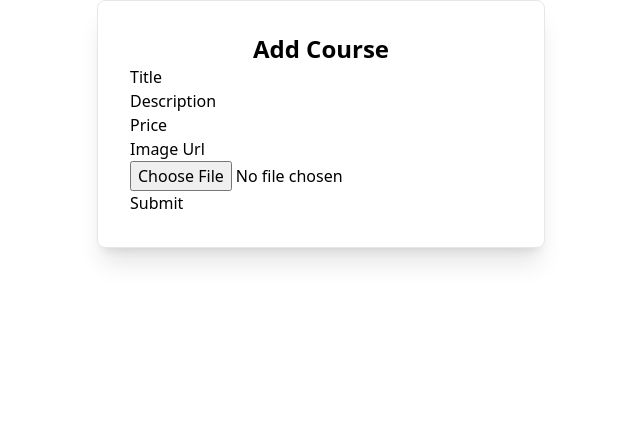
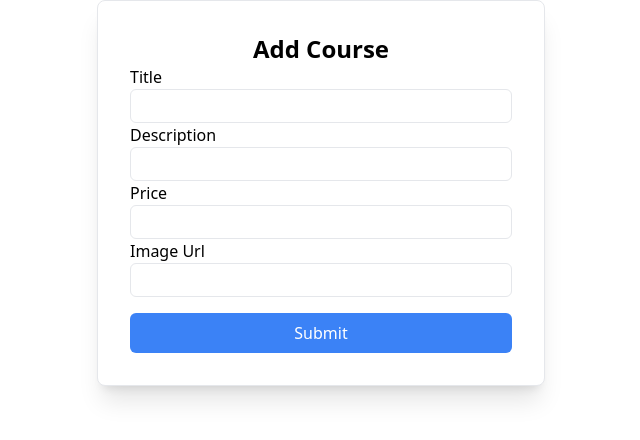
Before and after one commit to Tanmay4477/frontend_courseX, a React (Vite) app: page /course/add in a window 1280 px wide. Shown: the top 440 px of the page, without its empty margins (319-959 px from the left). Built offline with nearby package versions, Linux system fonts and the light colour scheme.

Commit message:
Add Content Component

```diff
--- /dev/null
+++ b/src/components/Admin/AddContent.tsx
@@ -0,0 +1,49 @@
+import { useState } from "react"
+
+export const AddContent = () => {
+    const [videoUrl, setVideoUrl] = useState<string[]>(['']);
+    const [formSubmit, setFormSubmit] = useState(false);
+
+    const addInputField = () => {
+        setFormSubmit(false);
+        setVideoUrl([...videoUrl, '']);
+    };
+
+    const handleChange = (e: React.ChangeEvent<HTMLInputElement>, index: number) => {
+        setFormSubmit(false);
+        const newInputs = [...videoUrl];
+        newInputs[index] = e.target.value;
+        setVideoUrl(newInputs);
+    }
+
+    const SubmitForm = async (e:React.FormEvent<HTMLFormElement>) => {
+        e.preventDefault();
+                // axios.post request
+
+        setVideoUrl(['']);
+        setFormSubmit(true);
+        setTimeout(() => {
+            setFormSubmit(false);
+        }, 2000)
+    }
+
+    return (
+        <form className="border mx-auto max-w-md shadow-lg p-4 flex flex-col gap-2" onSubmit={SubmitForm}>
+            <div className="text-2xl font-bold text-center">Add Content</div>
+            <div>
+                <label className="block">Add Video Url </label>
+            </div>
+            {videoUrl.map((input, index) => (
+                <div key={index}>
+                    <input className="border w-full rounded-md p-1" type="text" value={input} onChange={(e) => handleChange(e, index)} required />
+                </div>
+            ))}
+
+            <button className="text-sm block underline self-start" onClick={addInputField} >Add Another video url</button>
+            <button className="w-full bg-blue-500 rounded-md p-2 text-white" type="submit">Submit</button>
+
+            {formSubmit && <div className="text-green-400">Content Added 😊 </div>}
+
+        </form>
+    )
+}
--- a/src/components/Admin/AddCourseForm.tsx
+++ b/src/components/Admin/AddCourseForm.tsx
@@ -1,19 +1,19 @@
 import { useState } from "react"
+// import axios from "axios"
 
 interface FormInterface {
     title: string,
     description: string,
     price: number | null,
-    imageUrl: File | undefined
+    imageUrl: string
 }
-
 
 export const AddCourseForm = () => {
     const [formData, setFormData] = useState<FormInterface>({
         title: "",
         description: "",
         price: null,
-        imageUrl: undefined
+        imageUrl: ""
     });
 
     const [errors, setErrors] = useState("");
@@ -24,39 +24,40 @@
             setErrors("Title is too short");
             return
         }
-        if (!formData.description || formData.description.length < 5) {
+        else if (!formData.description || formData.description.length < 5) {
             setErrors("Description is too short");
             return
         }
 
-        if (!formData.price || isNaN(formData.price) || Number(formData.price) < 0) {
+        else if (!formData.price || isNaN(formData.price) || Number(formData.price) < 0) {
             setErrors("Price must be positive");
             return
         }
 
-        if(formData.imageUrl === undefined) {
+        else if(formData.imageUrl === "") {
             setErrors("Image is required")
             return
-        } else if(!["image/jpeg", "image/png"].includes(formData.imageUrl.type)) {
-            setErrors("Image must be JPEG or PNG")
-            return
-        } else if(formData.imageUrl.size > 5 * 1024 * 1024) {
-            setErrors("Image is too big, keep it less than 5MB");
-            return
+        }
+        else {
+            setErrors("");
         }
     }
 
-    const handleSubmit = (event: React.FormEvent<EventTarget>) => {
-        console.log("handle submit");
+    const handleSubmit = async(event: React.FormEvent<EventTarget>) => {
         event.preventDefault();
 
         validateForm();
 
-        if(errors.length > 0) {
+         if(errors.length > 0) {
             return;
         }
-        console.log(errors);
 
+        // await axios.post("http://localhost:3000/api/v1/admin/course", {
+        //     title: formData.title,
+        //     description: formData.description,
+        //     price: formData.price,
+        //     imageUrl: formData.imageUrl
+        // });
 
         // axios request bhejo
     }
@@ -66,23 +67,26 @@
             <div className="text-2xl font-bold text-center">Add Course</div>
 
             <div>
-                <label>Title</label>
-                <input type="text" value={formData.title} onChange={(e) => setFormData({...formData, title:e.target.value})} required/>
+                <label className="block">Title</label>
+                <input className="w-full border rounded-md p-1" type="text" value={formData.title} onChange={(e) => setFormData({...formData, title:e.target.value})} required/>
             </div>
             <div>
-                <label>Description</label>
-                <input type="text" value={formData.description} onChange={(e) => setFormData({...formData, description:e.target.value})} required/>
+                <label className="block">Description</label>
+                <input className="w-full border rounded-md p-1" type="text" value={formData.description} onChange={(e) => setFormData({...formData, description:e.target.value})} required/>
             </div>
             <div>
-                <label>Price</label>
-                <input type="number" value={formData.price ?? ""}  onChange={(e) => setFormData({...formData, price:+e.target.value})} required/>
+                <label className="block">Price</label>
+                <input className="w-full border rounded-md p-1" type="number" value={formData.price ?? ""}  onChange={(e) => setFormData({...formData, price:+e.target.value})} required/>
             </div>
             <div>
-                <label>Image Url</label>
-                <input type="file" accept="image/*" multiple={false} onChange={(e) => {setFormData({...formData, imageUrl: e.target.files?.[0]})}} required/>
+                <label className="block">Image Url</label>
+                <input className="w-full border rounded-md p-1" type="text" value={formData.imageUrl} onChange={(e) => {setFormData({...formData, imageUrl: e.target.value})}} required/>
+            </div>
+            <div className="text-red-500">
+                {errors && <div>{errors}</div>}
             </div>
 
-            <button type="submit">
+            <button type="submit" className="w-full bg-blue-500 text-white py-2 rounded-md mt-4 hover:bg-blue-600">
                 Submit
             </button>
         </form>
--- a/src/pages/EditCourse.tsx
+++ b/src/pages/EditCourse.tsx
@@ -1,7 +1,10 @@
+import { AddContent } from "../components/Admin/AddContent";
+
+
 export default function EditCourse() {
     return (
         <div>
-            This is edit course div
+            <AddContent />
         </div>
     )
 }
```
